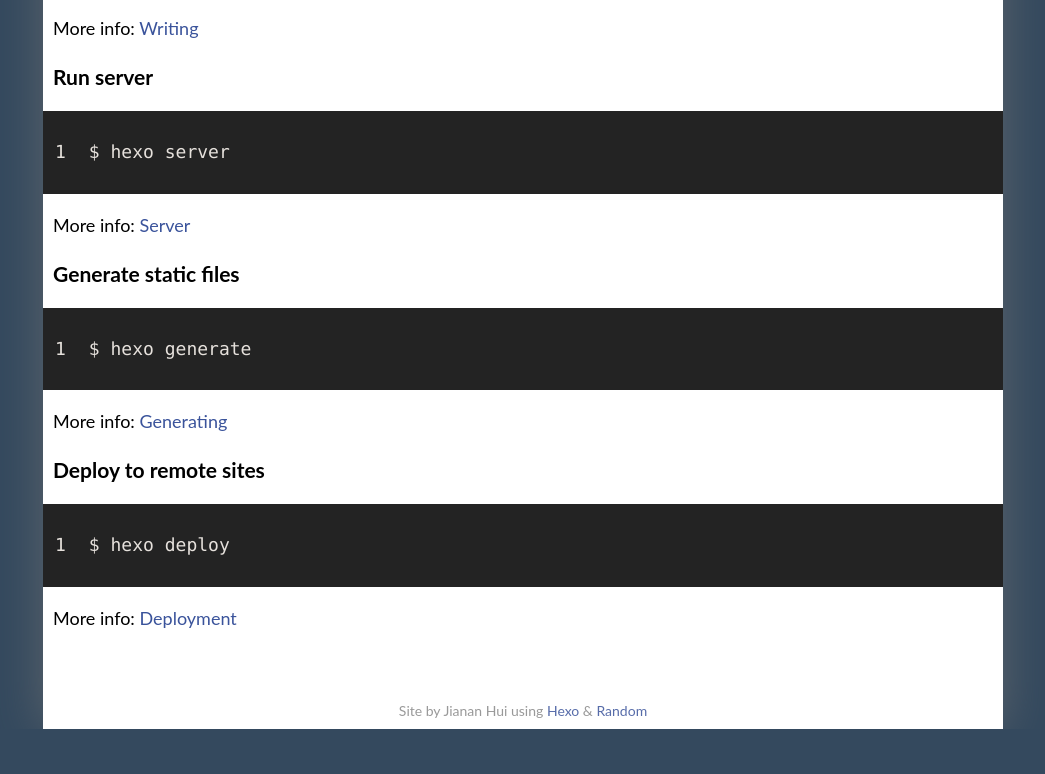
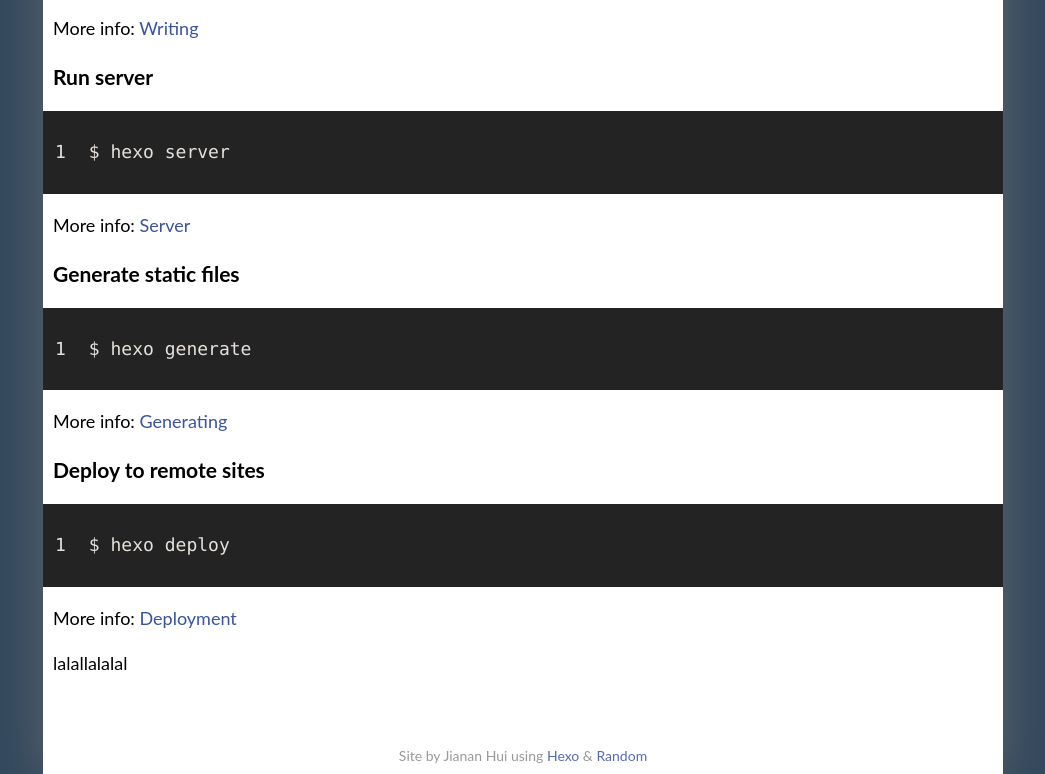
Before and after one commit to JiananH/JiananH.github.io, a plain HTML site: page 2017/02/16/hello-world/index.html in a window 1280 px wide. Shown: the part 436-1210 px from the top of the page, without its empty margins (117-1162 px from the left). Before the commit the page ends 1165 px from the top, so only its background shows below. Drawn offline with Linux system fonts and the light colour scheme.

Commit message:
Site updated: 2017-02-16 21:06:53

```diff
--- a/2017/02/16/hello-world/index.html
+++ b/2017/02/16/hello-world/index.html
@@ -129,6 +129,7 @@ Qu...">
 <p>More info: <a href="https://hexo.io/docs/generating.html" target="_blank" rel="external">Generating</a></p>
 <h3 id="Deploy-to-remote-sites"><a href="#Deploy-to-remote-sites" class="headerlink" title="Deploy to remote sites"></a>Deploy to remote sites</h3><figure class="highlight bash"><table><tr><td class="gutter"><pre><div class="line">1</div></pre></td><td class="code"><pre><div class="line">$ hexo deploy</div></pre></td></tr></table></figure>
 <p>More info: <a href="https://hexo.io/docs/deployment.html" target="_blank" rel="external">Deployment</a></p>
+<p>lalallalalal</p>
 
   </article>
   <div class="random-toc-area">
```
